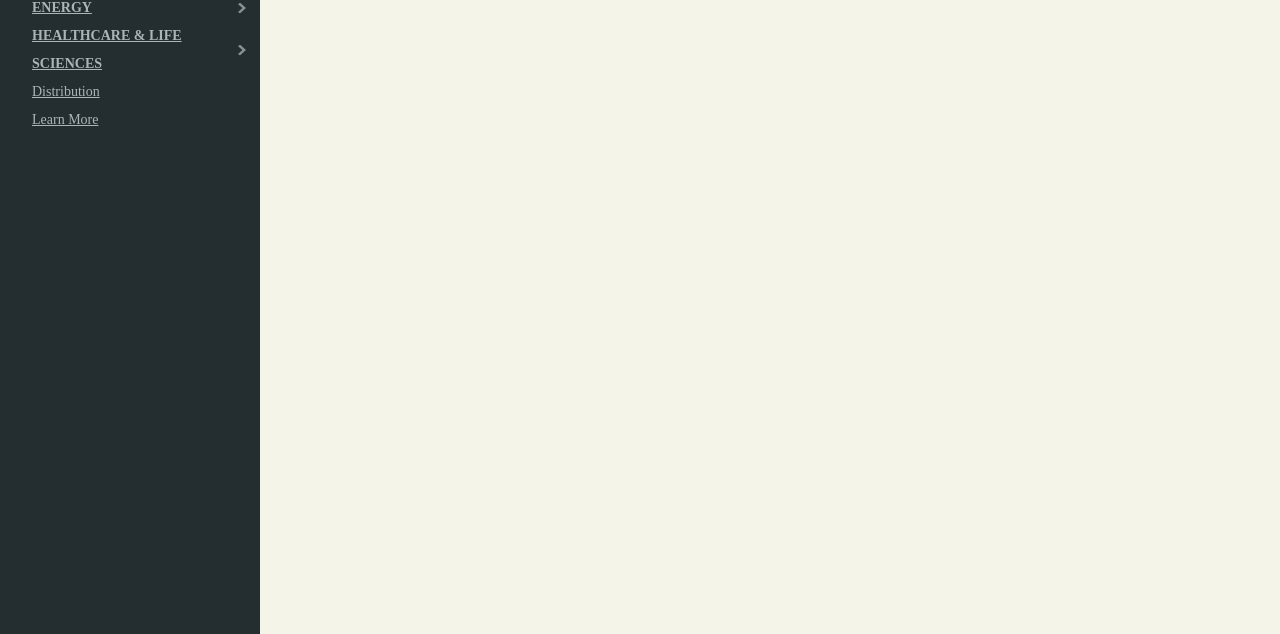
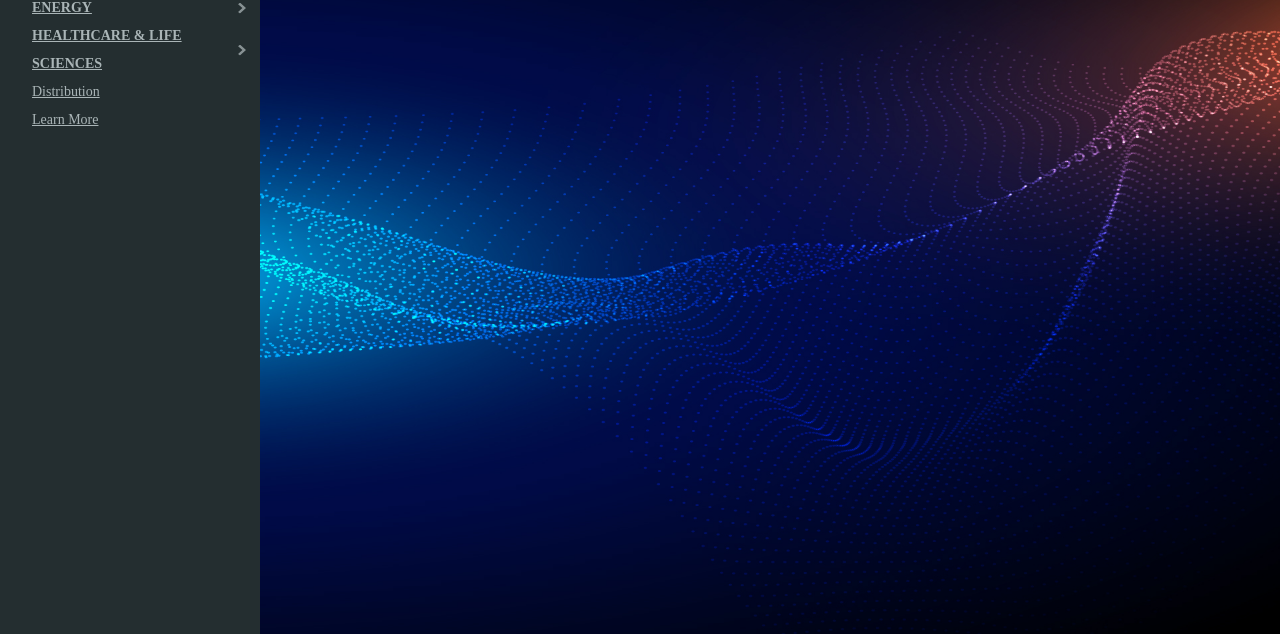
Before and after one commit to mknee123/scorecard2018, a website: page index.html in a window 1280 px wide. Shown: the part 166-800 px from the top of the page. Drawn offline with nearby package versions, Linux system fonts and the light colour scheme; files that its build step writes are made by us from their sources.

Commit message:
Add in scorecard background image. Add code to main for adding and removing overflow-hidden class to body tag. that piece is a pain in the butt

```diff
--- a/index.html
+++ b/index.html
@@ -24,8 +24,8 @@
         </nav> -->
         <a id="cd-menu-trigger" href="#0"><span class="cd-menu-icon"></span></a>
       </header>
-      <main class="cd-main-content lateral-menu-is-open">
-         <div class="opening">
+      <main class="cd-main-content lateral-menu-is-open opening-bg">
+         <div class="">
             <h1>Scorecard 2018</h1>
          </div>
 
--- a/src/css/style.css
+++ b/src/css/style.css
@@ -73,7 +73,7 @@ Main components
     /* set a min-height and a z-index to be sure that the main element completely covers the lateral menu */
     min-height: 100%;
     position: relative;
-    background-color: #f5f4e9;
+    /* background-color: #f5f4e9; */
     z-index: 2;
     padding-top: 50px;
     /* Force Hardware Acceleration in WebKit */
@@ -395,3 +395,16 @@ Main components
 End of Nav Related
 
 -------------------------------- */
+
+  /* --------------------------------
+
+Opening
+
+-------------------------------- */
+.opening-bg {
+    background-image: url(../img/scorecard_bg.jpg);
+    background-attachment: scroll;
+    background-position: right;
+    background-size: cover;
+    background-repeat: no-repeat;
+}
--- a/src/js/main.js
+++ b/src/js/main.js
@@ -78,7 +78,15 @@ jQuery(document).ready(function($){
         $body.removeClass('overflow-hidden');
         }
 
+    function recheck() {
+        if( $main.hasClass('lateral-menu-is-open') ) {
+            return $body.addCLass('overflow-hidden');
+        }
+        $body.removeClass('overflow-hidden');
+    }
+
         $window
             .resize(resize)
             .trigger('resize');
+        $window.resize(recheck).trigger('resize');
 });
```
Also changed, not shown: src/index.html (+2 -2 lines), css/style.min.css, img/scorecard_bg.jpg (added), js/main.min.js.
